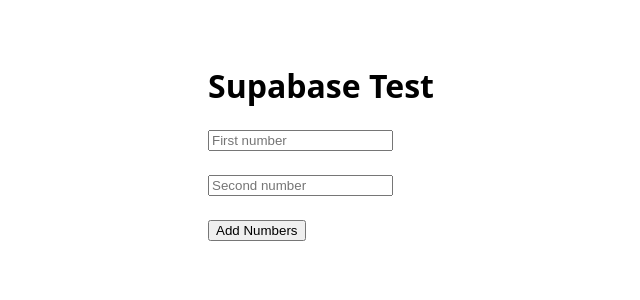
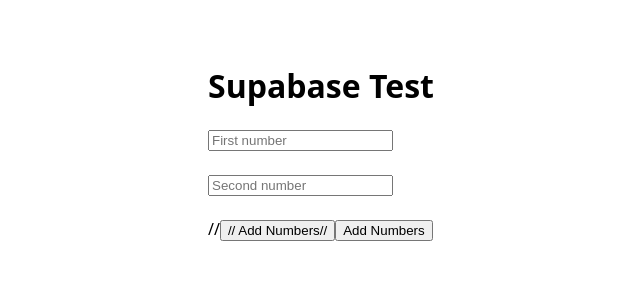
Before and after one commit to Ynkeefn62/dux-bowling, a Next.js app: page /test-db in a window 1280 px wide. Shown: the top 300 px of the page, without its empty margins (132-772 px from the left). Built offline with nearby package versions, Linux system fonts and the light colour scheme.

Commit message:
Update page.tsx

```diff
--- a/app/test-db/page.tsx
+++ b/app/test-db/page.tsx
@@ -48,8 +48,11 @@
 
       <br /><br />
 
-      <button onClick={handleSubmit} disabled={loading}>
-        {loading ? "Adding..." : "Add Numbers"}
+      //<button onClick={handleSubmit} disabled={loading}>
+      //  {loading ? "Adding..." : "Add Numbers"}
+      //</button>
+      <button onClick={handleSubmit}>
+        Add Numbers
       </button>
 
       {result !== null && (
```
